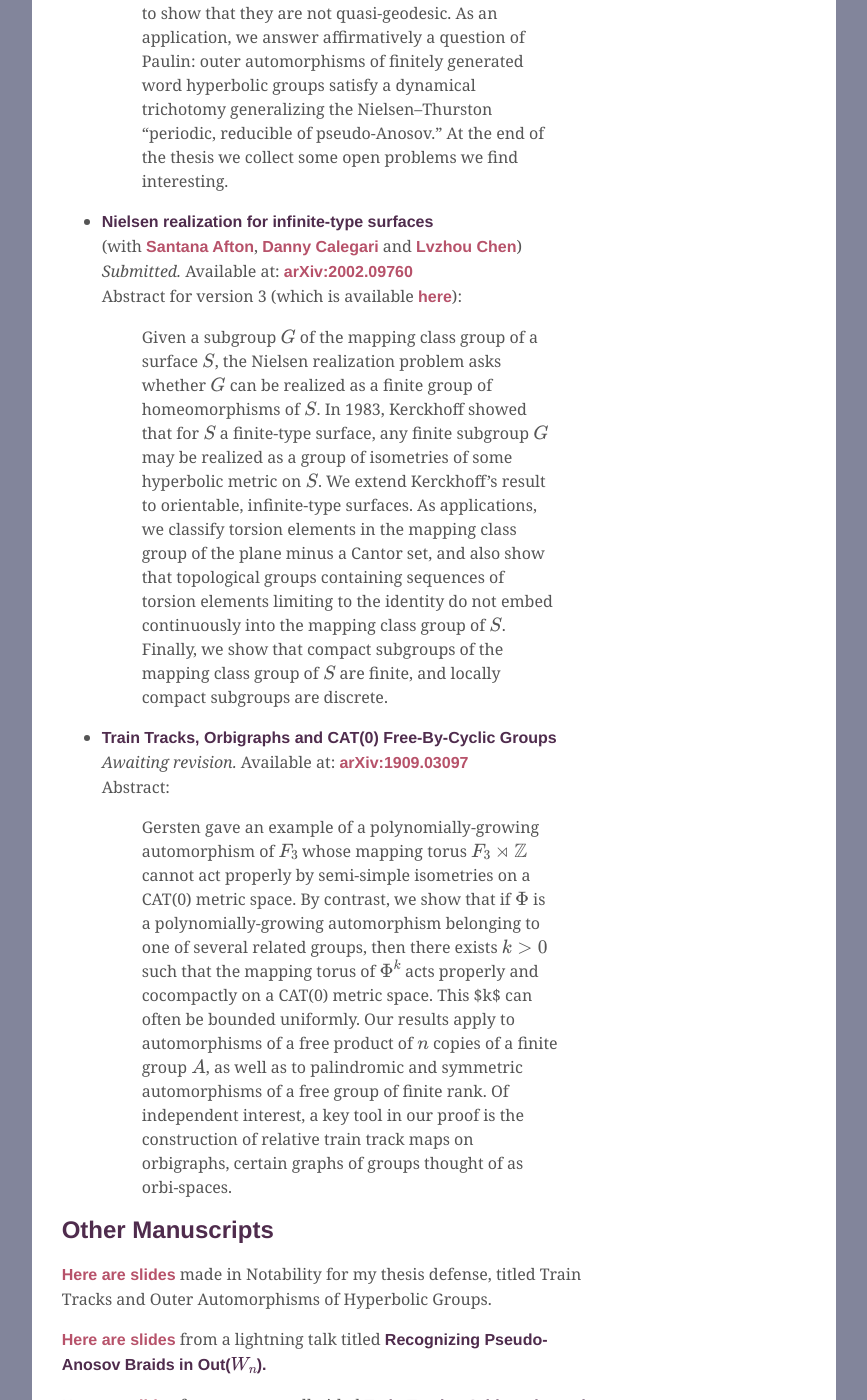
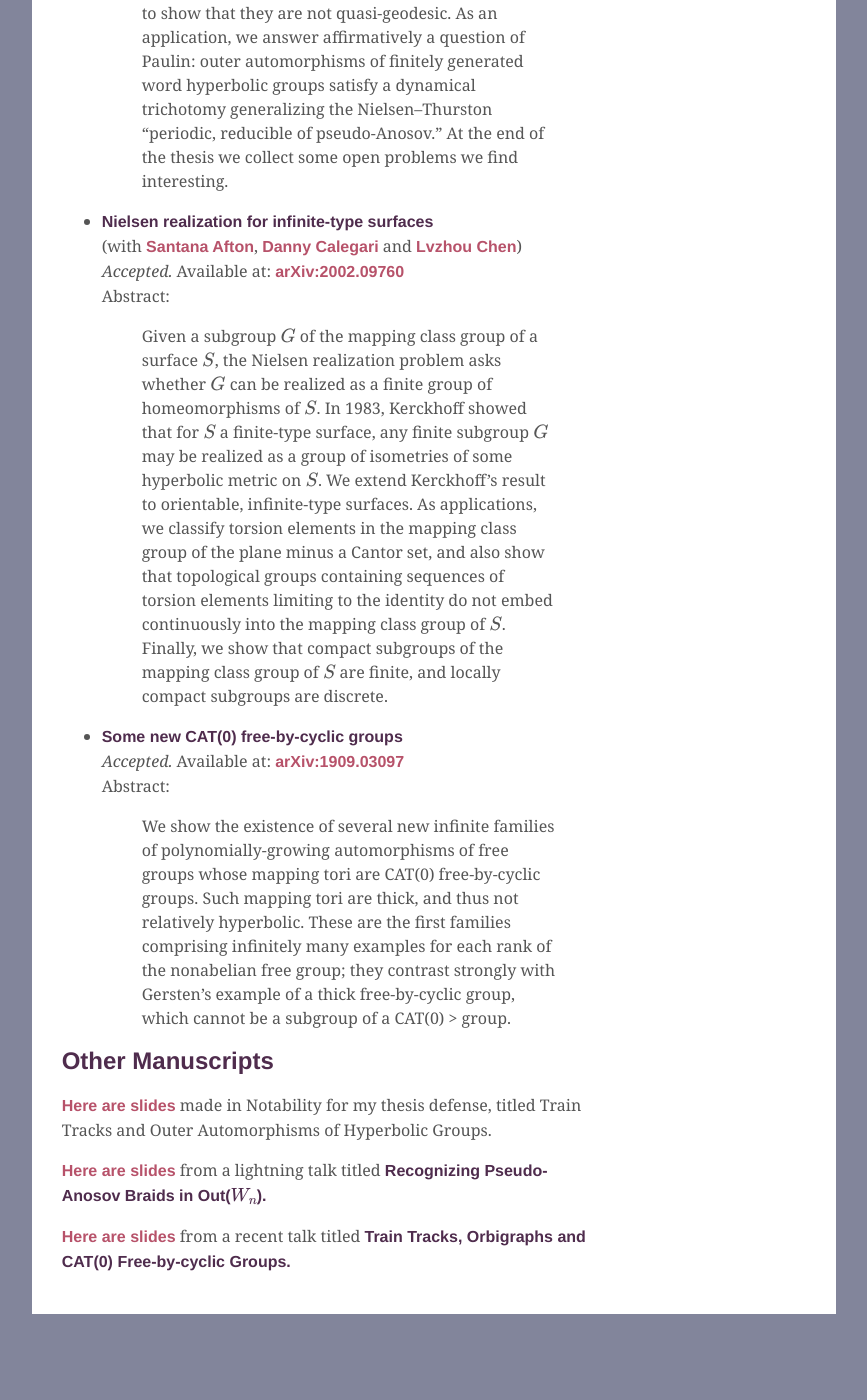
Before and after one commit to ryleelyman/Site, a Jekyll site: the page built from research.md, in a window 1280 px wide and 1400 px high, scrolled down 1149 px. Shown: the whole window, without its empty margins (206-1073 px from the left). Built offline with Jekyll 4.4.1, drawn with Linux system fonts in a browser that asks for light colours; formulas are drawn with MathJax 3; after the commit the page ends 2463 px from its top, so only the background shows below that.

Commit message:
update Research page, CV

```diff
--- a/research.md
+++ b/research.md
@@ -62,8 +62,8 @@ Abstract:
 - **Nielsen realization for infinite-type surfaces**
 (with [Santana Afton](http://people.math.gatech.edu/~safton3/),
 [Danny Calegari](http://math.uchicago.edu/~dannyc/) and [Lvzhou Chen](http://math.uchicago.edu/~lzchen/))
-*Submitted.* Available at: [arXiv:2002.09760](https://arxiv.org/abs/2002.09760)
-Abstract for version 3 (which is available [here][Nielsen]):
+*Accepted.* Available at: [arXiv:2002.09760](https://arxiv.org/abs/2002.09760)
+Abstract:
 > Given a subgroup $$G$$ of the mapping class group of a surface $$S$$,
 > the Nielsen realization problem asks whether $$G$$ can be realized
 > as a finite group of homeomorphisms of $$S$$. In 1983, Kerckhoff
@@ -77,20 +77,16 @@ Abstract for version 3 (which is available [here][Nielsen]):
 > we show that compact subgroups of the mapping class group of $$S$$ are finite,
 > and locally compact subgroups are discrete.
 
-- **Train Tracks, Orbigraphs and CAT(0) Free-By-Cyclic Groups**
-*Awaiting revision.* Available at: [arXiv:1909.03097][traintracksorbigraphs]
+- **Some new CAT(0) free-by-cyclic groups**
+*Accepted.* Available at: [arXiv:1909.03097][somenewcat0freebyz]
 Abstract:
-> Gersten gave an example of a polynomially-growing automorphism of $$F_3$$
-> whose mapping torus $$F_3\rtimes\mathbb{Z}$$ cannot act properly by semi-simple
-> isometries on a CAT(0) metric space. By contrast, we show that if $$\Phi$$
-> is a polynomially-growing automorphism belonging to one of several related groups,
-> then there exists $$k>0$$ such that the mapping torus of $$\Phi^k$$ acts
-> properly and cocompactly on a CAT(0) metric space.
-> This $k$ can often be bounded uniformly.
-> Our results apply to automorphisms of a free product of $$n$$ copies of a finite group $$A$$,
-> as well as to palindromic and symmetric automorphisms of a free group of finite rank.
-> Of independent interest, a key tool in our proof is the construction of relative train track maps
-> on orbigraphs, certain graphs of groups thought of as orbi-spaces.
+> We show the existence
+> of several new infinite families of polynomially-growing automorphisms of
+> free groups whose mapping tori are CAT(0) free-by-cyclic groups. Such mapping
+> tori are thick, and thus not relatively hyperbolic. These are the first
+> families comprising infinitely many examples for each rank of the nonabelian
+> free group; they contrast strongly with Gersten’s example of a thick
+> free-by-cyclic group, which cannot be a subgroup of a CAT(0) > group.
 
 ## Other Manuscripts
 
```
Also changed, not shown: other parts of research.md (+1 -1 lines), 7 other files.
